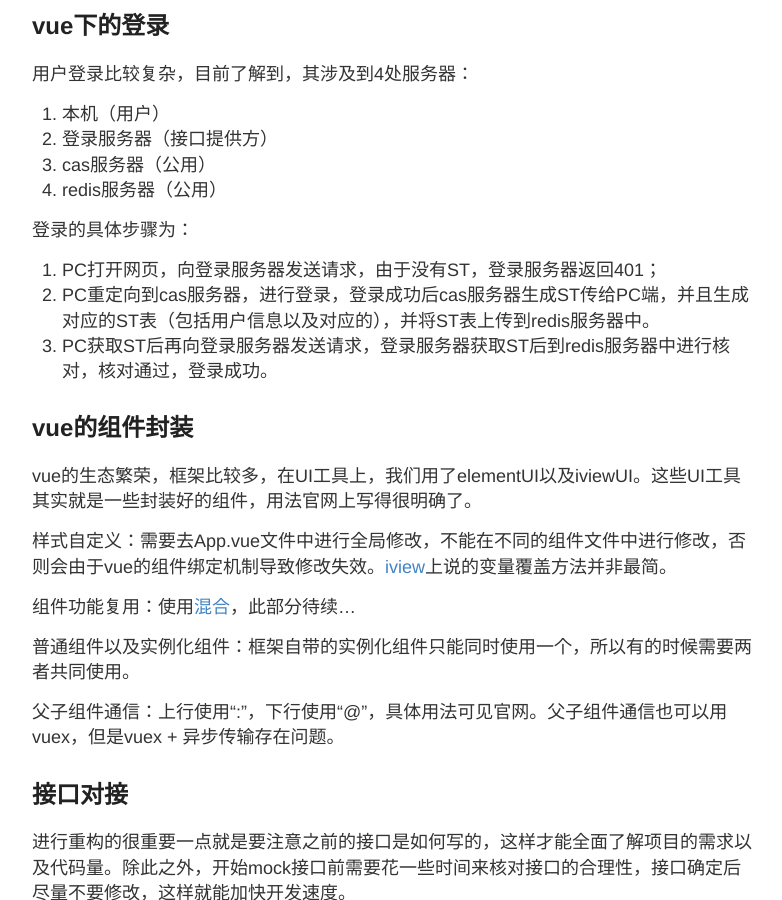
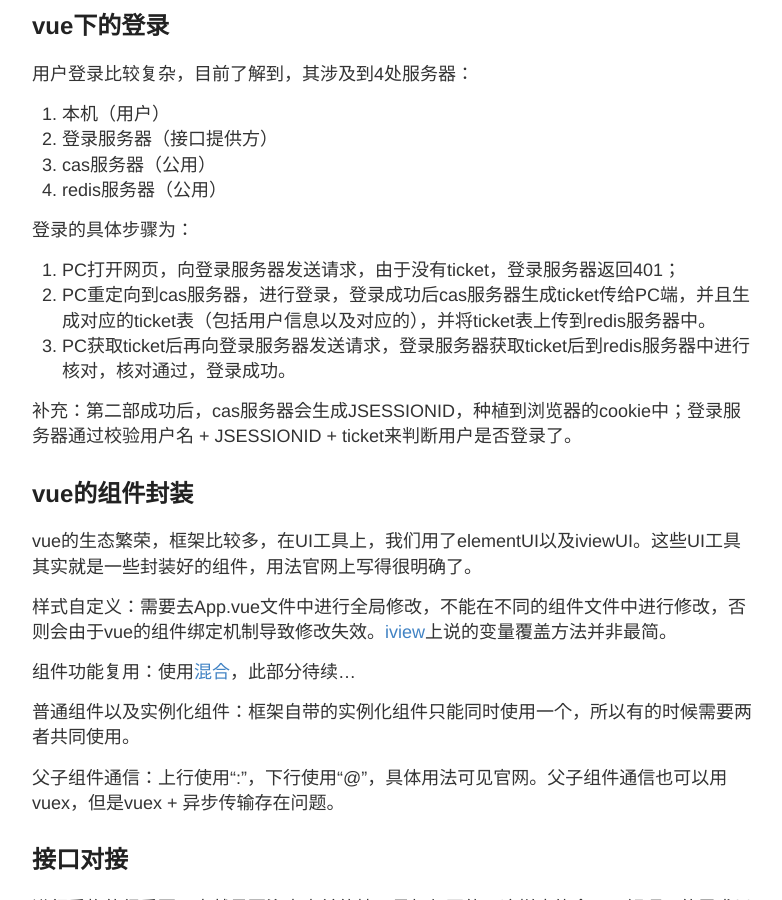
Before and after one commit to RuoChen95/Ruochen95.github.io, a Jekyll site: the page built from _posts/2018-1-1-vue技术实践.md, in a window 1280 px wide and 900 px high, scrolled down 451 px. Shown: the whole window, without its empty margins (248-1030 px from the left). Built offline with Jekyll 4.4.1, drawn with Linux system fonts in a browser that asks for light colours.

Commit message:
update file

```diff
--- a/_posts/2018-1-1-vue技术实践.md
+++ b/_posts/2018-1-1-vue技术实践.md
@@ -19,9 +19,11 @@ Vue.js是一个开源Javascript框架，用于构建用户界面，由于是数
 
 登录的具体步骤为：
 
-1. PC打开网页，向登录服务器发送请求，由于没有ST，登录服务器返回401；
-2. PC重定向到cas服务器，进行登录，登录成功后cas服务器生成ST传给PC端，并且生成对应的ST表（包括用户信息以及对应的），并将ST表上传到redis服务器中。
-3. PC获取ST后再向登录服务器发送请求，登录服务器获取ST后到redis服务器中进行核对，核对通过，登录成功。
+1. PC打开网页，向登录服务器发送请求，由于没有ticket，登录服务器返回401；
+2. PC重定向到cas服务器，进行登录，登录成功后cas服务器生成ticket传给PC端，并且生成对应的ticket表（包括用户信息以及对应的），并将ticket表上传到redis服务器中。
+3. PC获取ticket后再向登录服务器发送请求，登录服务器获取ticket后到redis服务器中进行核对，核对通过，登录成功。
+
+补充：第二部成功后，cas服务器会生成JSESSIONID，种植到浏览器的cookie中；登录服务器通过校验用户名 + JSESSIONID + ticket来判断用户是否登录了。
 
 ## vue的组件封装
 
```
Also changed, not shown: _posts/2018-8-9-购物车弹出框组件的构建回顾.md (+1 -1 lines).
